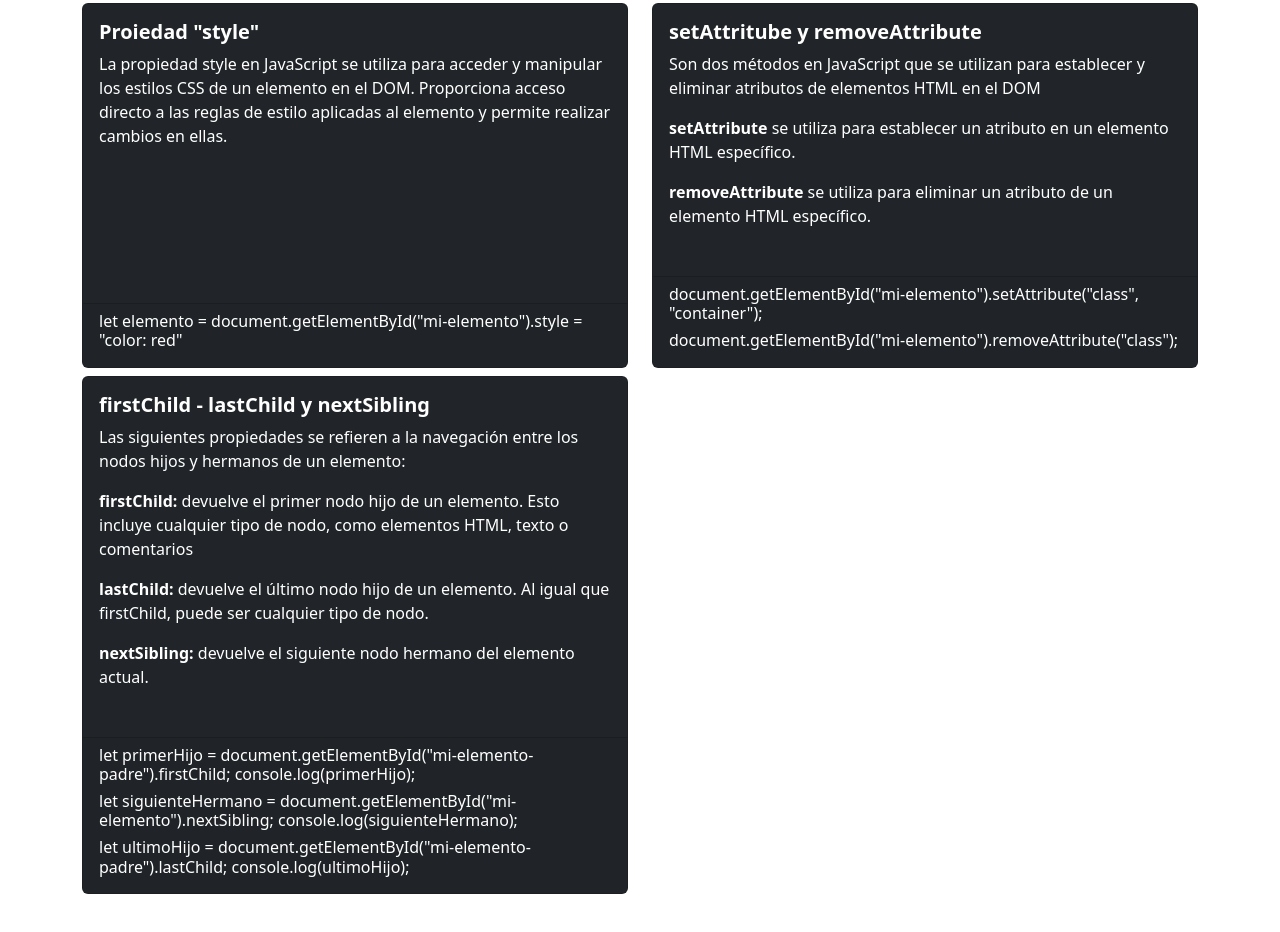
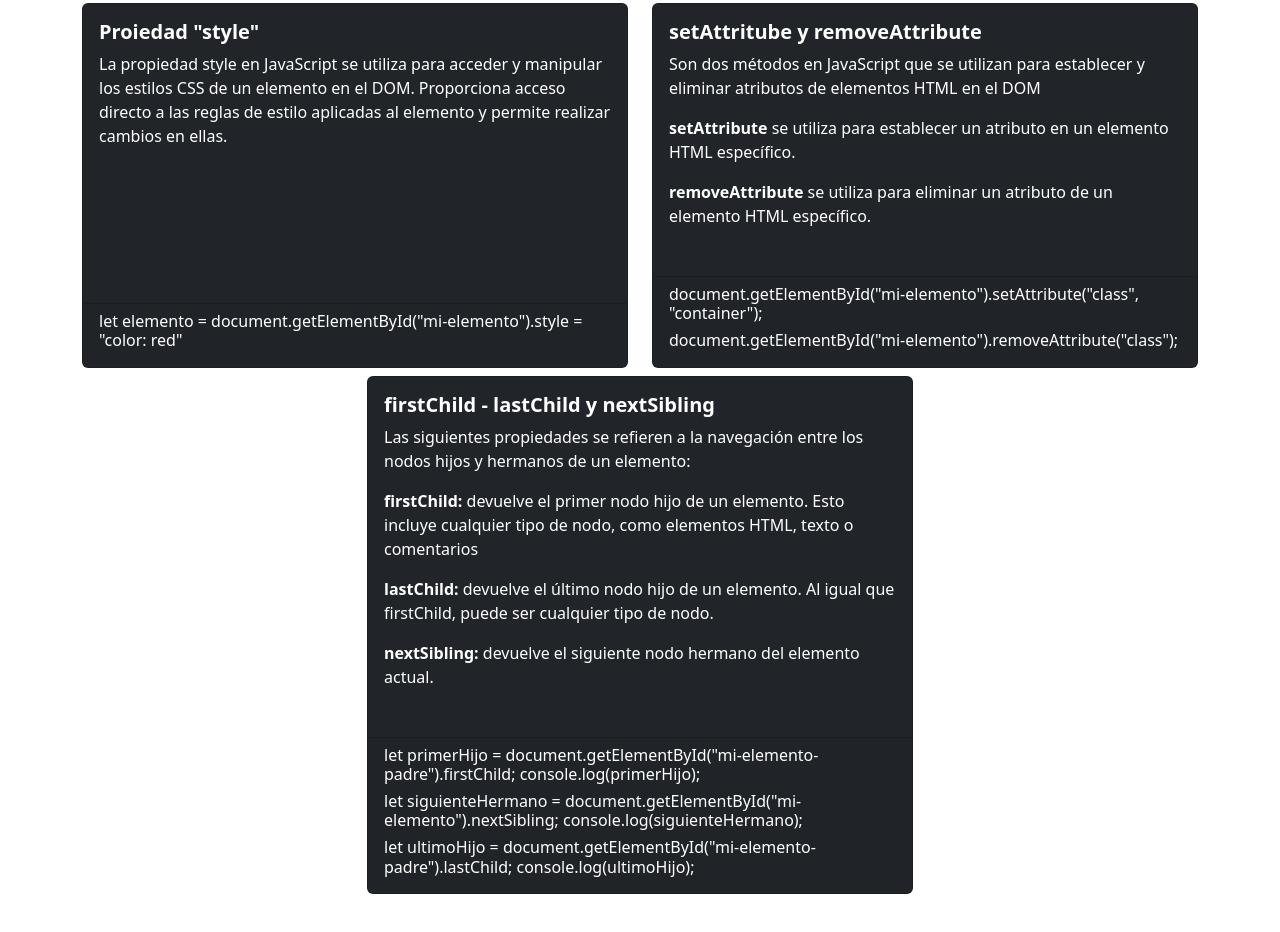
Before and after one commit to Room409/DOM, a plain HTML site: page index.html in a window 1280 px wide. Shown: the part 1115-2047 px from the top of the page. Drawn offline with nearby package versions, Linux system fonts and the light colour scheme.

Commit message:
DOM manejo

```diff
--- a/index.html
+++ b/index.html
@@ -142,7 +142,7 @@
                     </div>
                 </div>
             </div>
-            <div class="col-12 col-md-6 mb-2 ny-auto">
+            <div class="col-12 col-md-6 mb-2 mx-auto">
                 <div class="card text-bg-dark mb-3 h-100">
                     <div class="card-body">
                         <h5 class="card-title fw-bold">firstChild - lastChild y nextSibling</h5>
```
